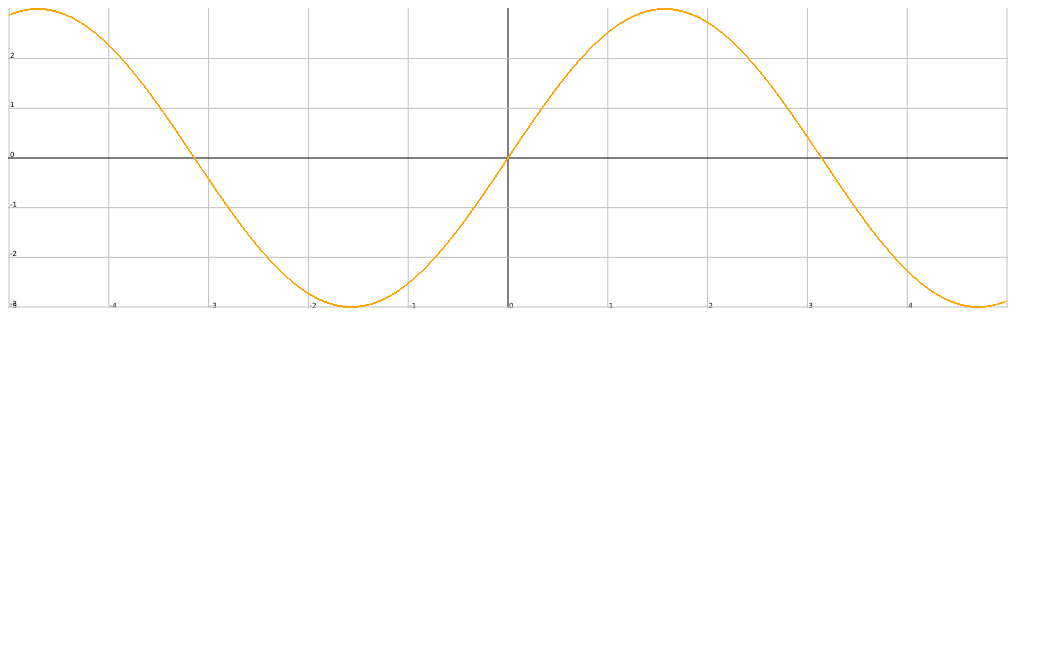
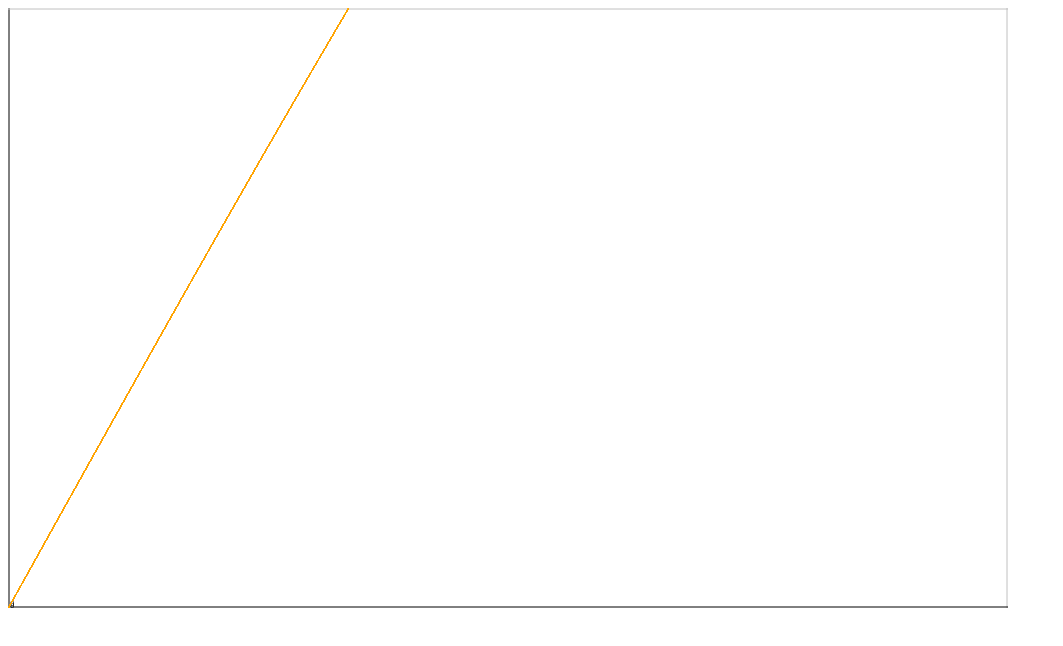
Before and after one commit to KennelTeam/GraphicsCalculator, a plain HTML site: page source/html/index.html in a window 1280 px wide. Shown: the whole page, without its empty margins (0-1063 px from the left). Drawn offline with nearby package versions, Linux system fonts and the light colour scheme.

Commit message:
Graph update (special for KOLYAN)

```diff
--- a/source/html/index.html
+++ b/source/html/index.html
@@ -5,7 +5,7 @@
         </title>
     </head>
     <body>
-        <canvas id="plot" width=1000 height=300></canvas>
+        <canvas id="plot" width=1000 height=600></canvas>
         <script src="https://cdn.jsdelivr.net/npm/vue@2/dist/vue.js"></script>
         <script>
             class point {
@@ -32,29 +32,12 @@
                 return A - Math.floor(A / B);
             }
 
-            function Redraw(pts) {
+            function Redraw(pts, minX, minY, SZX, SZY) {
                 var cvas = document.getElementById("plot");
                 var ctx = cvas.getContext("2d")
-                var minX = 99999999;
-                var maxX = -99999999;
-                var minY = 99999999;
-                var maxY = -99999999;
-                for (var i = 0; i < pts.length; i++) {
-                    var p = pts[i];
-                    //console.log(3.25 % 1)
-                    if (p.x < minX) {
-                        minX = p.x;
-                    }
-                    if (p.x > maxX) {
-                        maxX = p.x;
-                    }
-                    if (p.y < minY) {
-                        minY = p.y;
-                    }
-                    if (p.y > maxY) {
-                        maxY = p.y;
-                    }
-                }
+                minY *= -1;
+                var maxX = minX + SZX;
+                var maxY = minY + SZY;
                 ctx.beginPath();
                 ctx.lineWidth = 1;
                 //ctx.strokeStyle = 'silver';
@@ -102,7 +85,7 @@
                 ctx.closePath();
             }
 
-            Redraw(points);
+            Redraw(points, 0, 1, 1, 1);
         </script>
     </body>
 </html>
```
